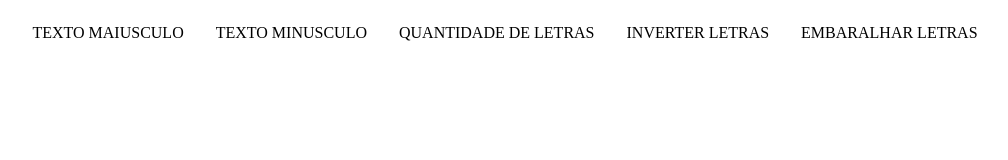
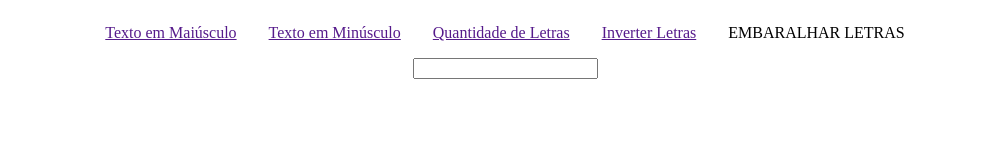
Before and after one commit to Rafael-doctom/to-upper-functions, a plain HTML site: page index.html in a window 1280 px wide. Shown: the whole page, without its empty margins (135-1143 px from the left). Drawn offline with Linux system fonts and the light colour scheme.

Commit message:
adicionando novos componentes

```diff
--- a/assets/css/style.css
+++ b/assets/css/style.css
@@ -7,3 +7,12 @@
 #content div{
     padding: 1rem;
 }
+
+
+
+
+
+/* CAIXA DE TEXTO */
+#textBox{
+    text-align: center;
+}
--- a/index.html
+++ b/index.html
@@ -1,33 +1,50 @@
 <!DOCTYPE html>
 <html lang="pt-br">
+
 <head>
     <link rel="stylesheet" href="assets/css/style.css">
     <meta charset="UTF-8">
     <meta name="viewport" content="width=device-width, initial-scale=1.0">
     <title>Document</title>
 </head>
+
 <body>
+    <div id="ToUpperLower">
         <div id="content">
-
-        <div>
-            TEXTO MAIUSCULO
+            <div id="uperCase">
+                <a href="">
+                    Texto em Maiúsculo
+                </a>
             </div>
 
-        <div>
-            TEXTO MINUSCULO
+            <div id="lowerCase">
+                <a href="">
+                    Texto em Minúsculo
+                </a>
             </div>
 
-        <div>
-            QUANTIDADE DE LETRAS
+            <div id="textLenght">
+                <a href="">
+                    Quantidade de Letras
+                </a>
             </div>
 
-        <div>
-            INVERTER LETRAS
+            <div id="textReverse">
+                <a href="">
+                    Inverter Letras
+                </a>
             </div>
 
             <div>
                 EMBARALHAR LETRAS
             </div>
         </div>
+
+        <div id="textBox">
+            <input type="text" name="" id="">
+        </div>
+    </div>
+
 </body>
+
 </html>
```
Lines whose indentation alone changed are shown as unchanged.
